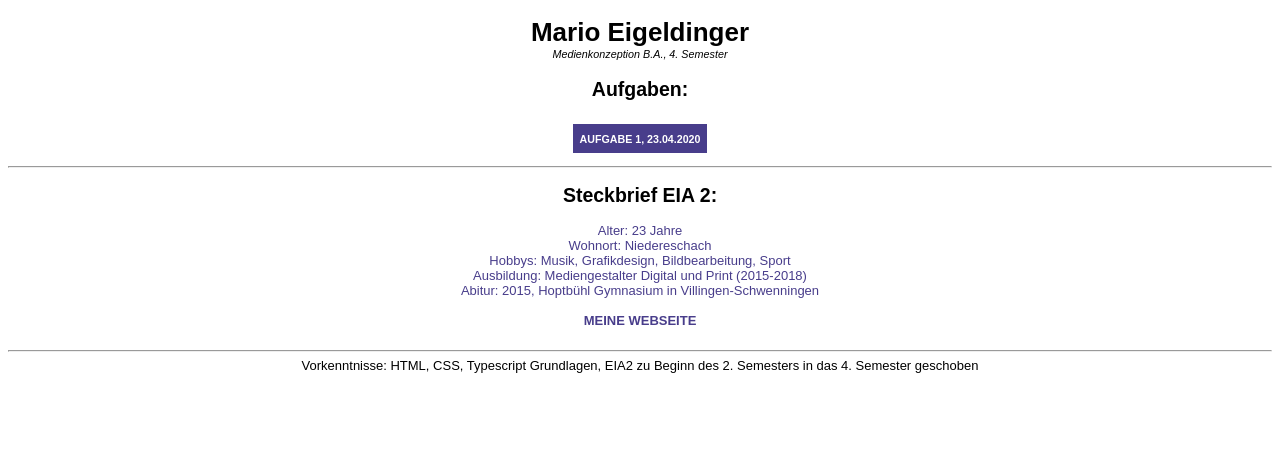
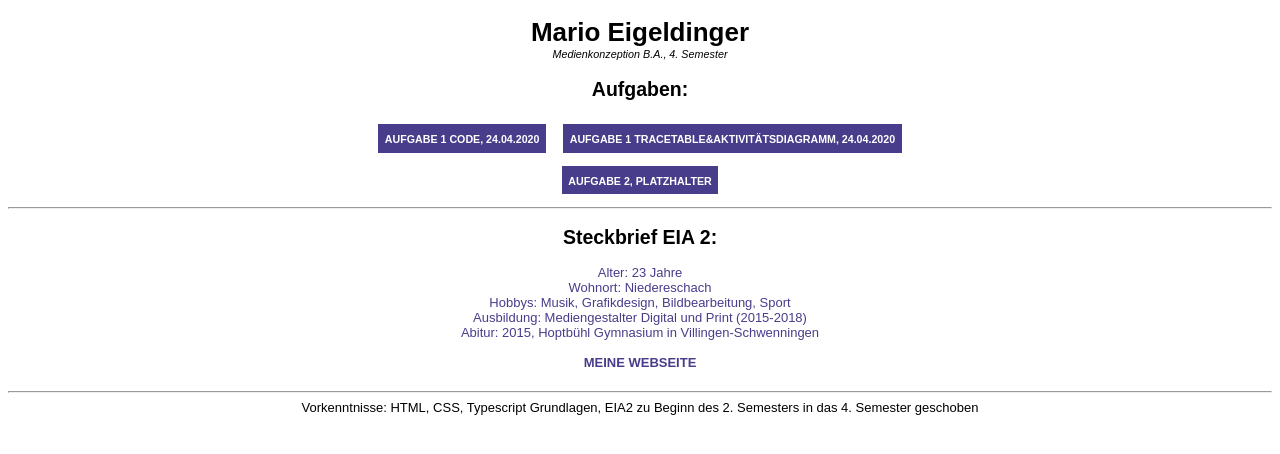
Before and after one commit to Majoo44/EIA2, a plain HTML site: page steckbrief/steckbrief.htm in a window 1280 px wide. Drawn offline with Linux system fonts and the light colour scheme.

Commit message:
Steckbrief Aufgabe 1

```diff
--- a/steckbrief/steckbrief.htm
+++ b/steckbrief/steckbrief.htm
@@ -70,8 +70,15 @@
 			Aufgaben:
 		</h2>
 		<button>
-			<a href="" target="_blank">Aufgabe 1, 23.04.2020</a>
-		</button><br>
+		<a href="https://majoo44.github.io/EIA2/Aufgabe01/index.html" target="_blank">Aufgabe 1 Code, 24.04.2020</a>
+		</button>
+		<button>
+		<a href="https://majoo44.github.io/EIA2/Aufgabe01/Tracetable&Aktivitätsdiagramm.pdf" target="_blank">Aufgabe 1 Tracetable&Aktivitätsdiagramm, 24.04.2020</a>
+		</button>
+		<br>
+		<button>
+		<a href="" target="_blank">Aufgabe 2, Platzhalter</a>
+		</button>
 		<hr>
 		<h2>Steckbrief EIA 2:</h2>
 		<p>Alter: 23 Jahre <br>Wohnort: Niedereschach <br> Hobbys: Musik, Grafikdesign, Bildbearbeitung, Sport <br>
```
